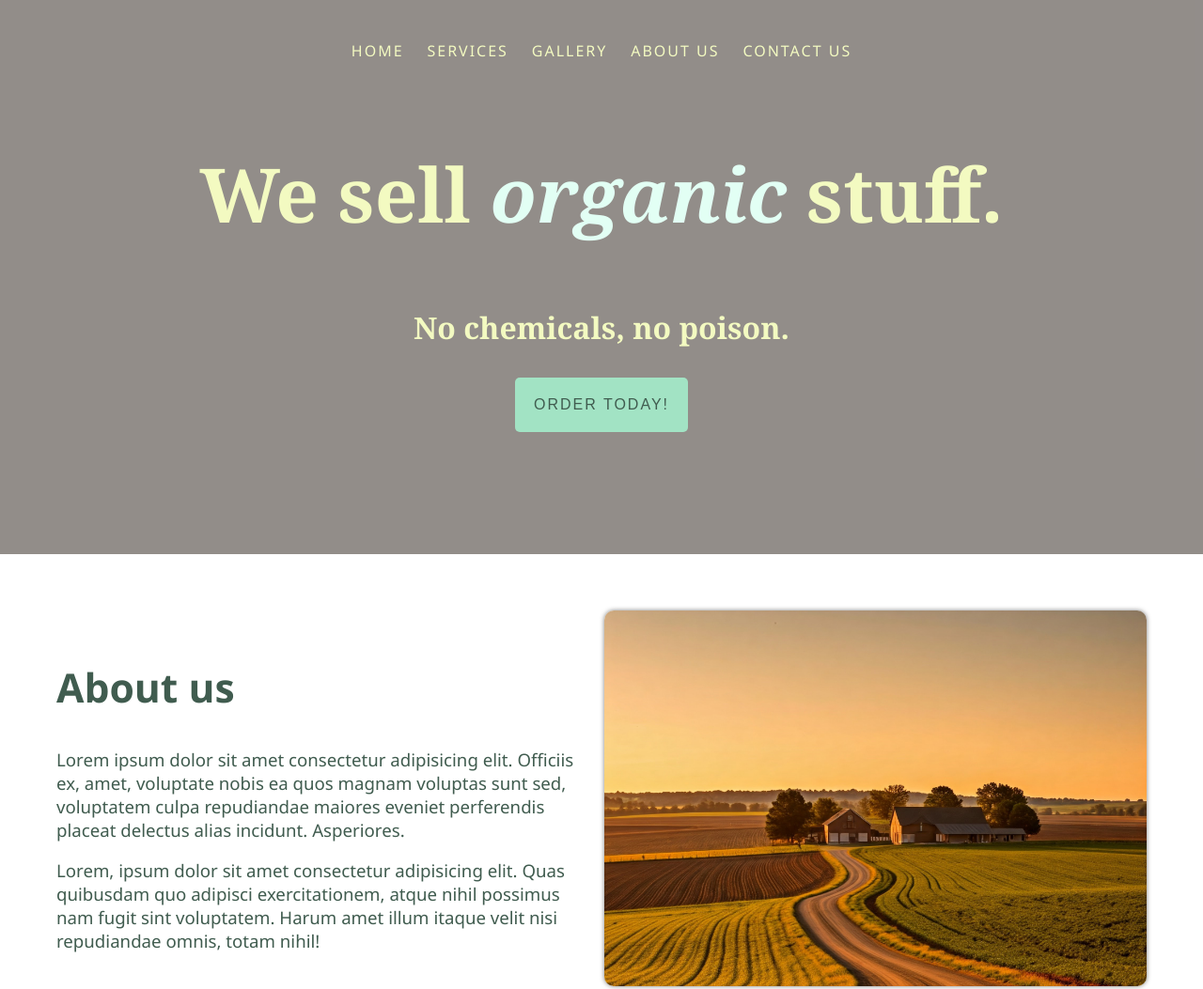
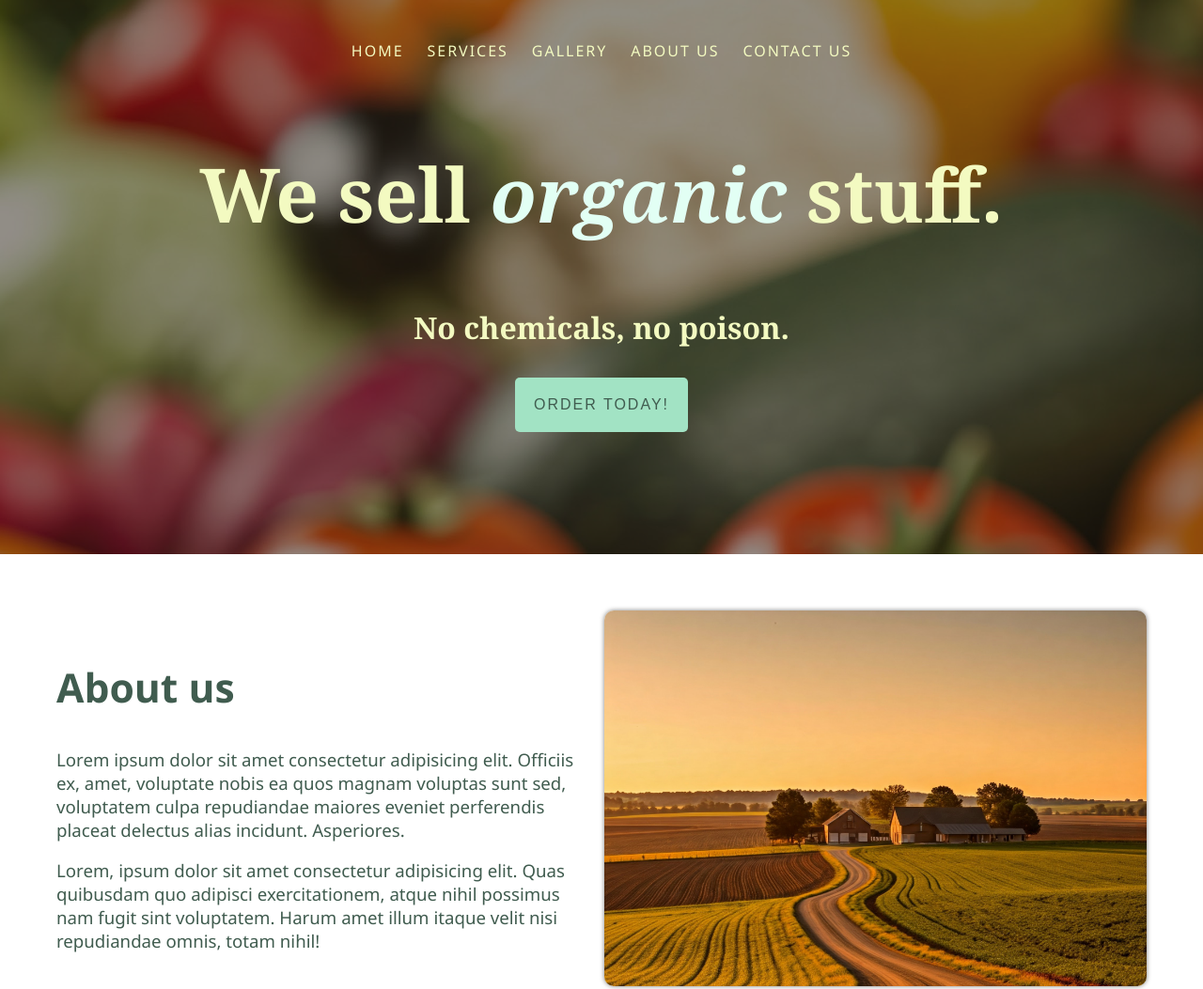
Before and after one commit to genialingele/templateWebsite001, a plain HTML site: page index.html in a window 1280 px wide. Shown: the top 1053 px of the page at 94% size. Drawn offline with Linux system fonts and the light colour scheme.

Commit message:
Change path again to "../"

```diff
--- a/style/style.css
+++ b/style/style.css
@@ -252,7 +252,7 @@ button:hover{
     height: var(--size-xxl);
     text-align: center;
 
-    background-image: url("img/blur_tomatoes.jpg");
+    background-image: url("../img/blur_tomatoes.jpg");
     background-size:cover;
     background-repeat:no-repeat;
     background-position: center;
```
